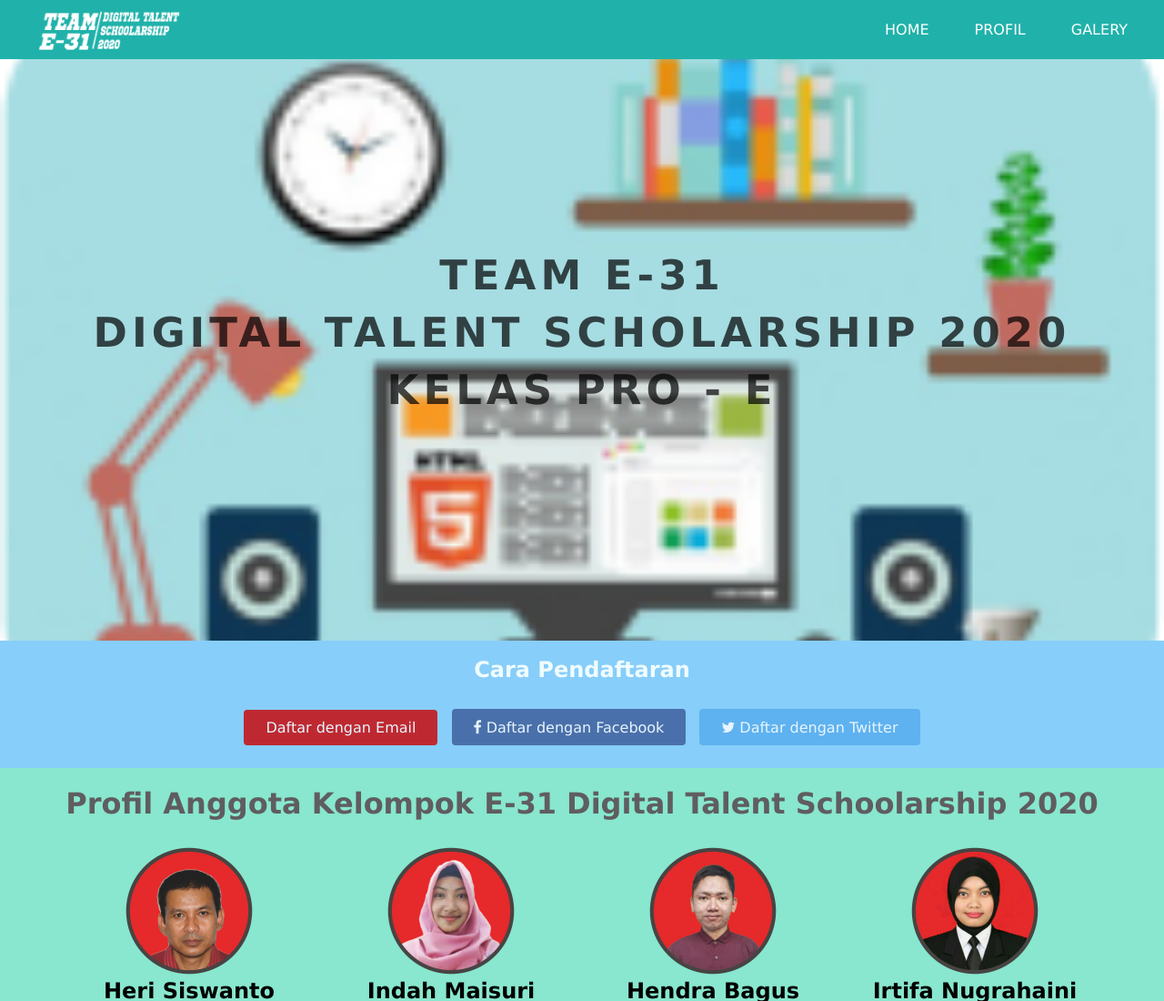
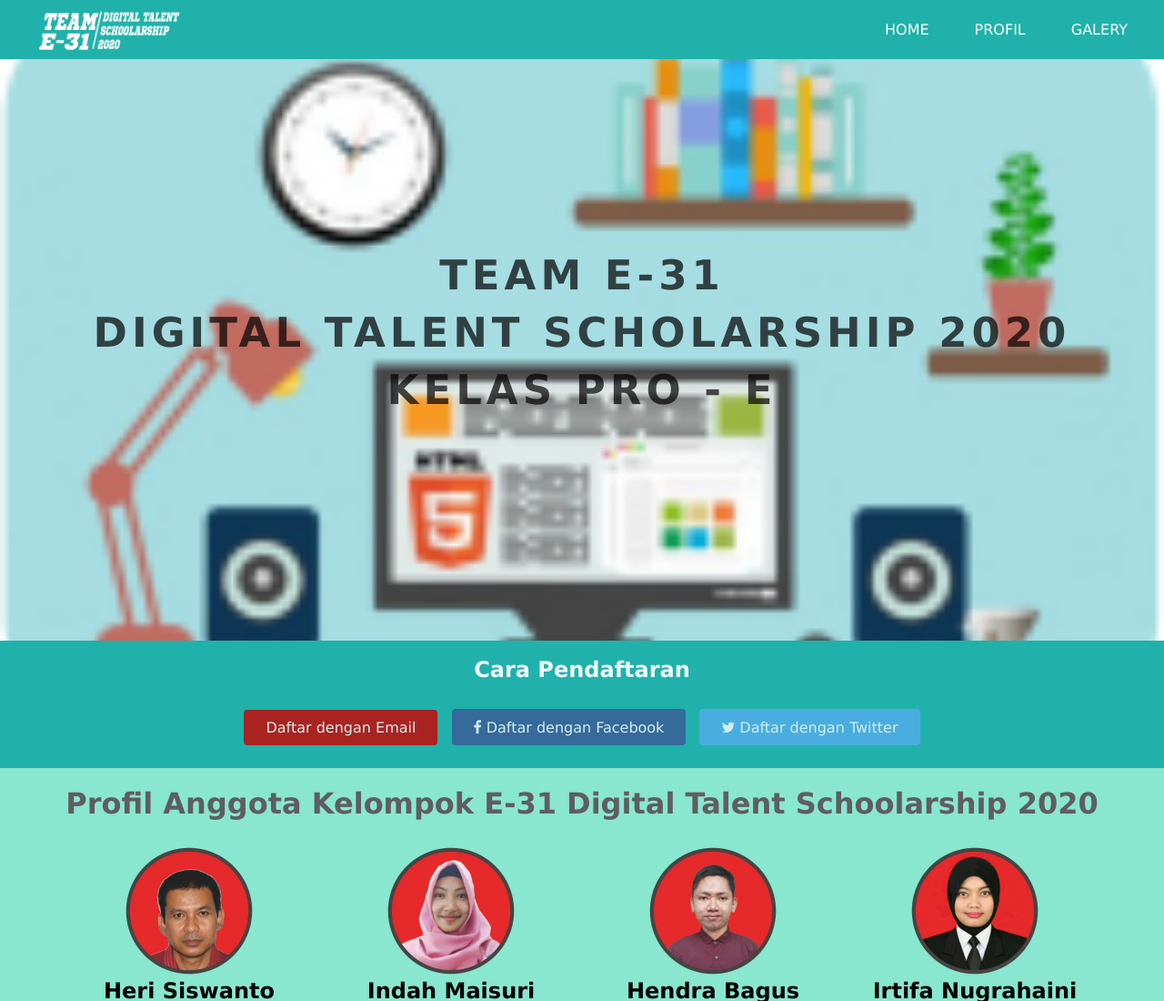
Before and after one commit to E31-DTS20/progate.github.io, a plain HTML site: page index.html in a window 1280 px wide. Shown: the top 1100 px of the page at 91% size. Drawn offline with Linux system fonts and the light colour scheme.

Commit message:
Update stylesheet.css

```diff
--- a/stylesheet.css
+++ b/stylesheet.css
@@ -121,7 +121,7 @@ header {
 }
 
 .extra4 {
- background-color: #87CEFA;
+ background-color: #20B2AA;
  color: #f0fcff;
  text-align: center;
  padding: 5px 40px;
```
